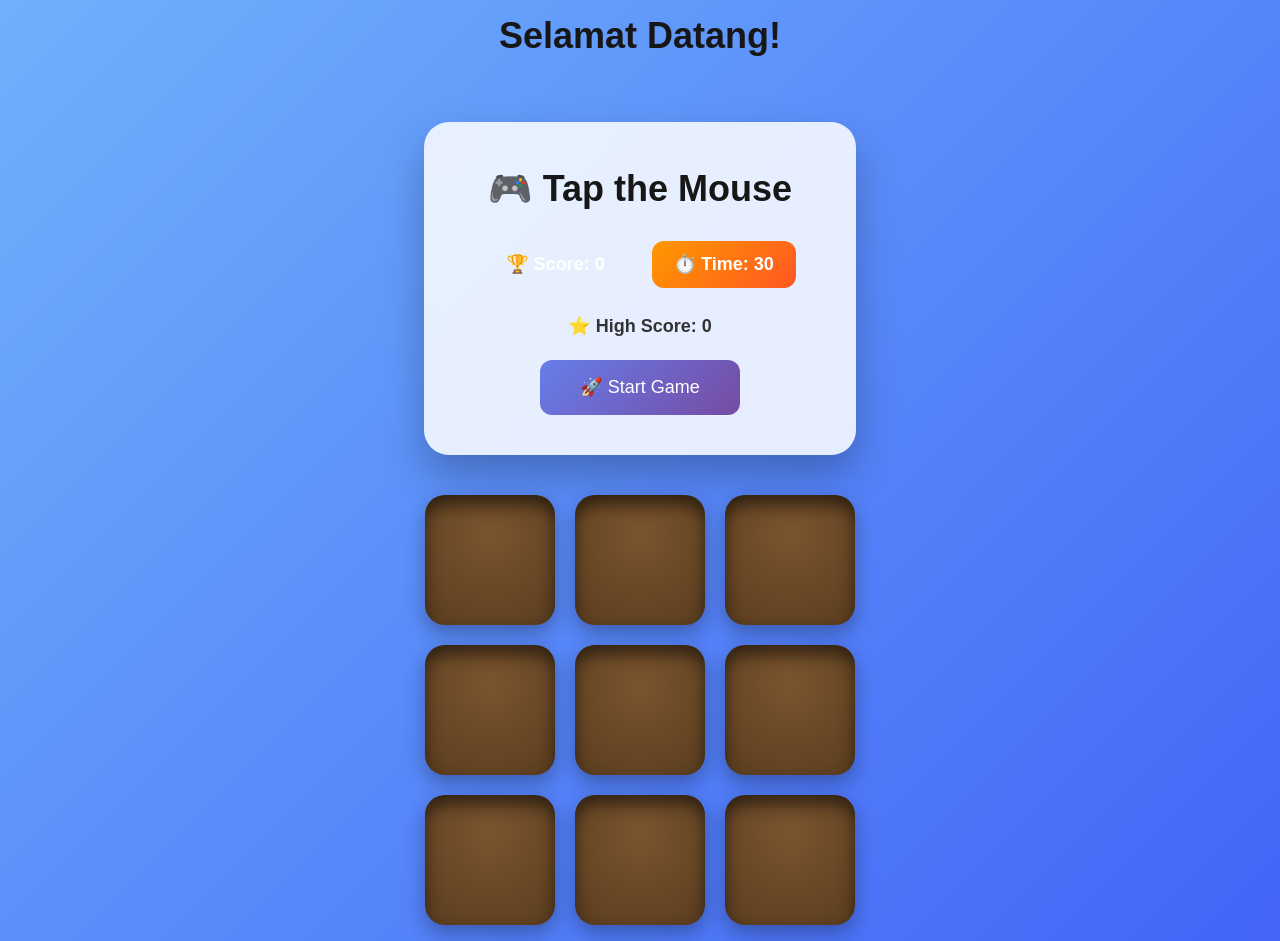
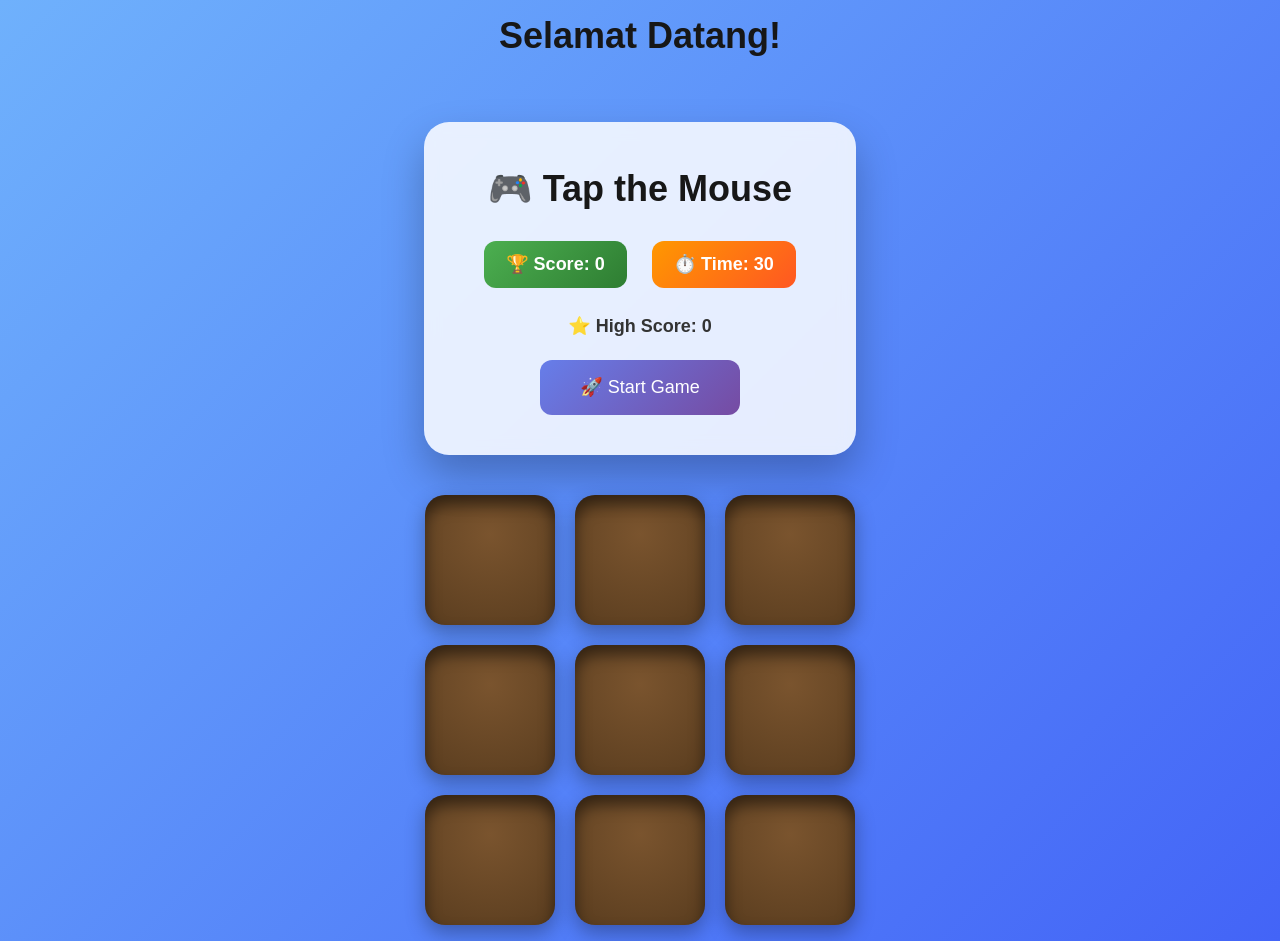
Before and after one commit to mithagresiaharahap241713057-droid/react-hooks-y-xxxx, a Next.js app: page /home in a window 1280 px wide. Built offline with nearby package versions, Linux system fonts and the light colour scheme.

Commit message:
Update globals.css

```diff
--- a/src/app/globals.css
+++ b/src/app/globals.css
@@ -54,7 +54,7 @@ body {
 }
 
 .score{
-  background:linear-gradient(135deg,#4caf50,);
+  background: linear-gradient(135deg, #4caf50, #2e7d32);
   color:white;
   padding:10px 22px;
   border-radius:12px;
```
